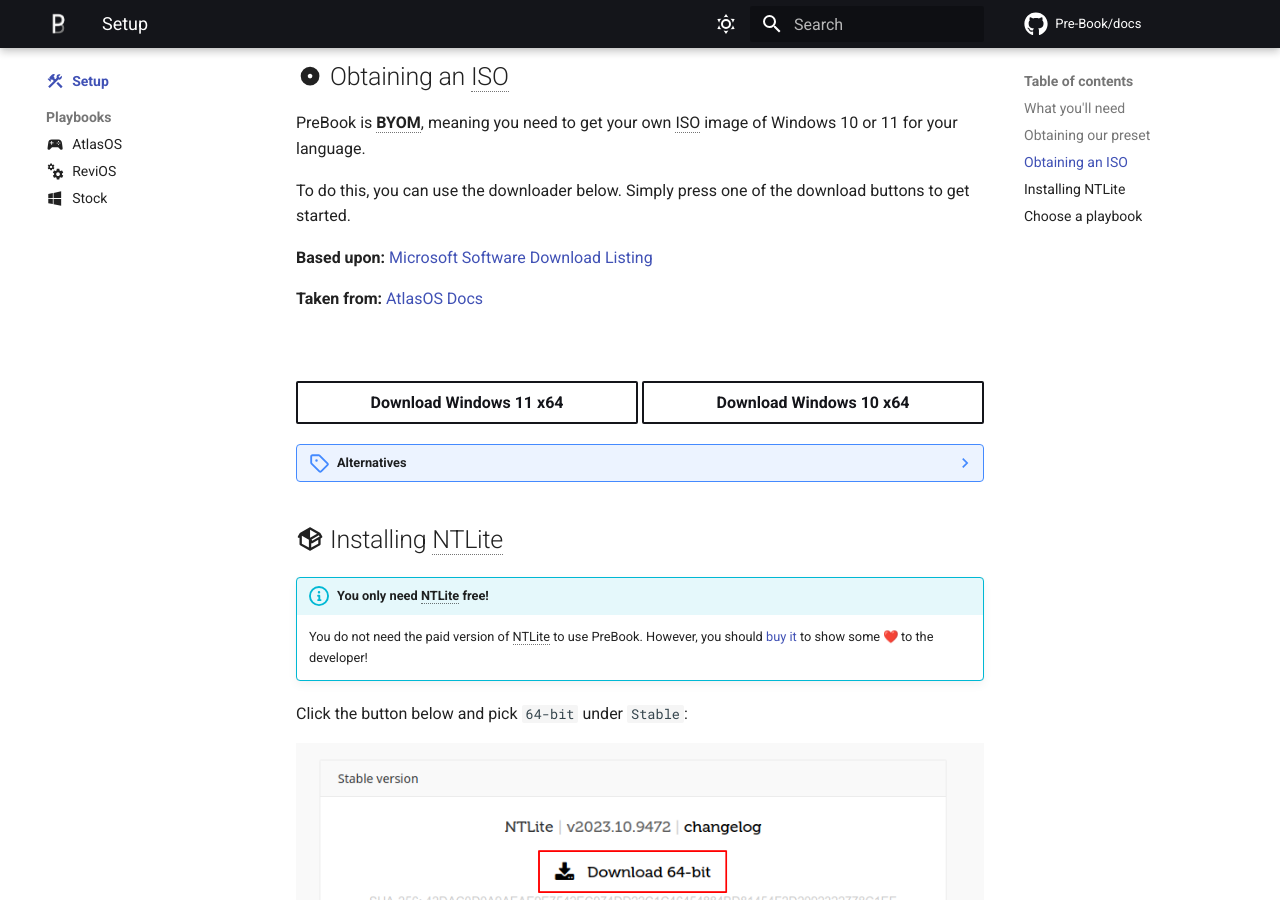
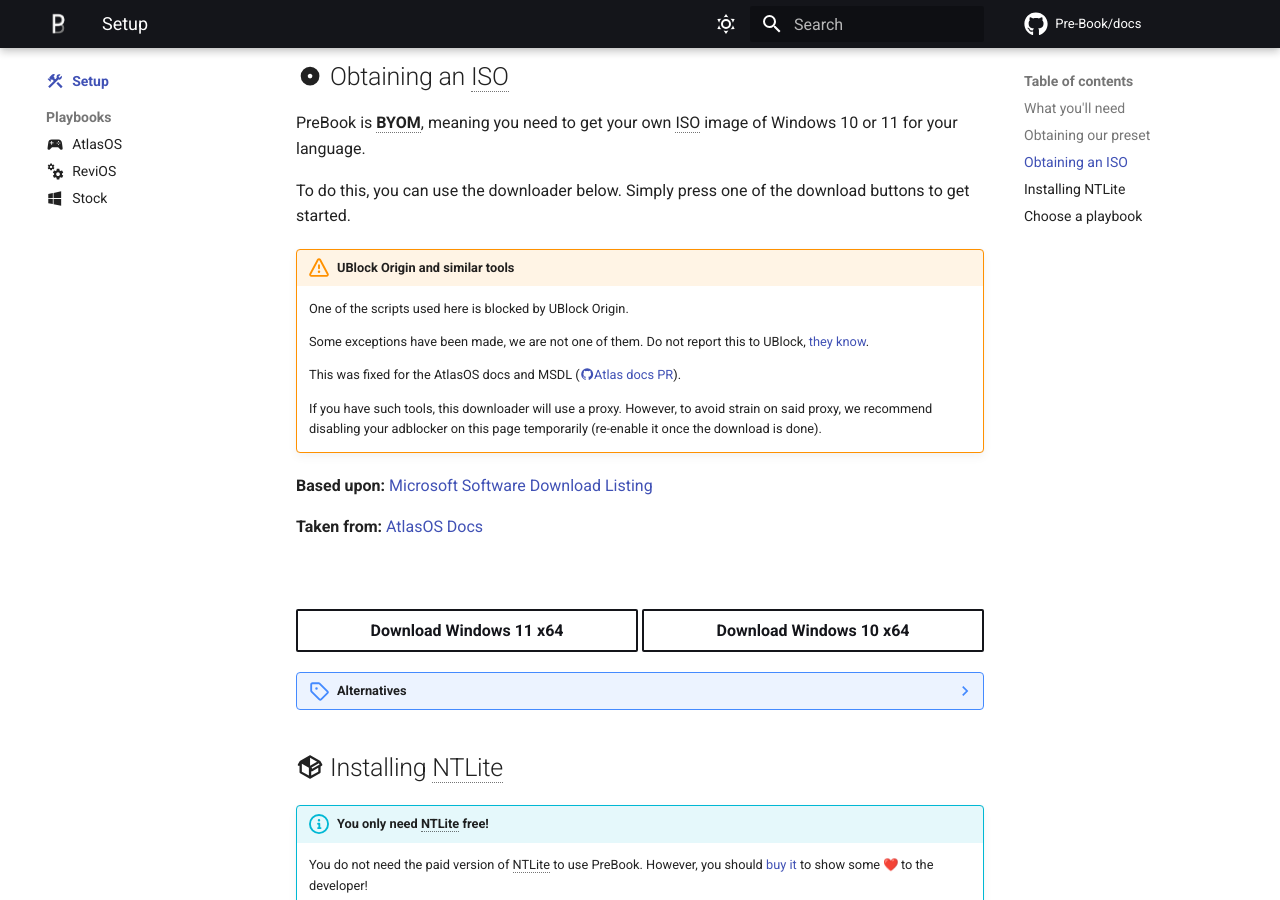
Before and after one commit to Pre-Book/docs, an MkDocs documentation site: the page built from docs/setup/README.md, in a window 1280 px wide and 900 px high, scrolled down 1358 px. Built offline with MkDocs 1.6.1 and Material for MkDocs 9.7.7, drawn with Linux system fonts in a browser that asks for light colours; emoji names are drawn with the system emoji font; comment, search, counter and statistics services are not loaded.

Commit message:
feat(setup): add adblocker warning to iso downloader
ublock origin PR notice was added under ISO downloader

```diff
--- a/docs/setup/README.md
+++ b/docs/setup/README.md
@@ -50,6 +50,15 @@ Extract this ZIP file somewhere (like your desktop) using your favorite archivin
 PreBook is **BYOM**, meaning you need to get your own ISO image of Windows 10 or 11 for your language.
 
 To do this, you can use the downloader below. Simply press one of the download buttons to get started.
+
+!!! warning "UBlock Origin and similar tools"
+    One of the scripts used here is blocked by UBlock Origin.
+
+    Some exceptions have been made, we are not one of them. Do not report this to UBlock, [they know](https://github.com/uBlockOrigin/uAssets/issues/16440).
+
+    This was fixed for the AtlasOS docs and MSDL ([:material-github:Atlas docs PR](https://github.com/uBlockOrigin/uAssets/pull/20642)).
+
+    If you have such tools, this downloader will use a proxy. However, to avoid strain on said proxy, we recommend disabling your adblocker on this page temporarily (re-enable it once the download is done).
 
 **Based upon:** [Microsoft Software Download Listing](https://github.com/massgravel/msdl)
 
```
